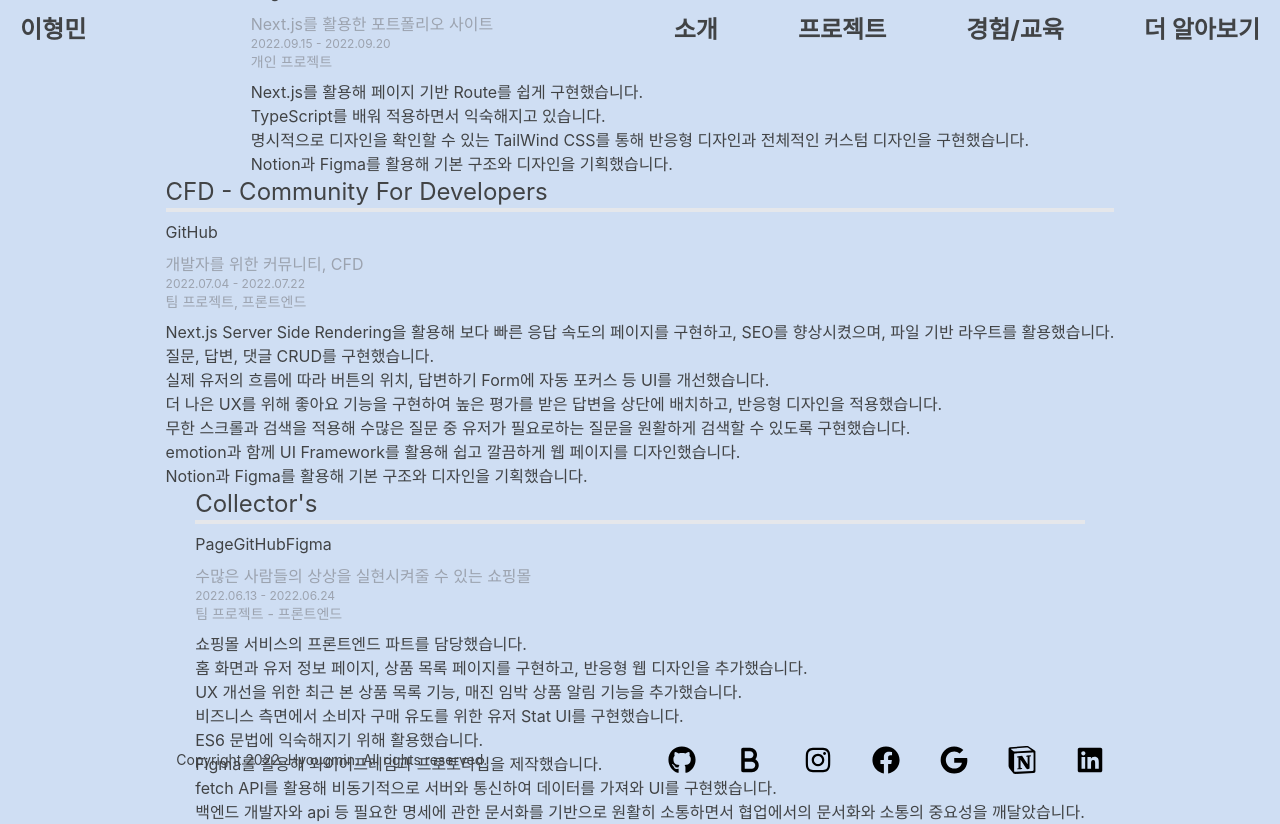
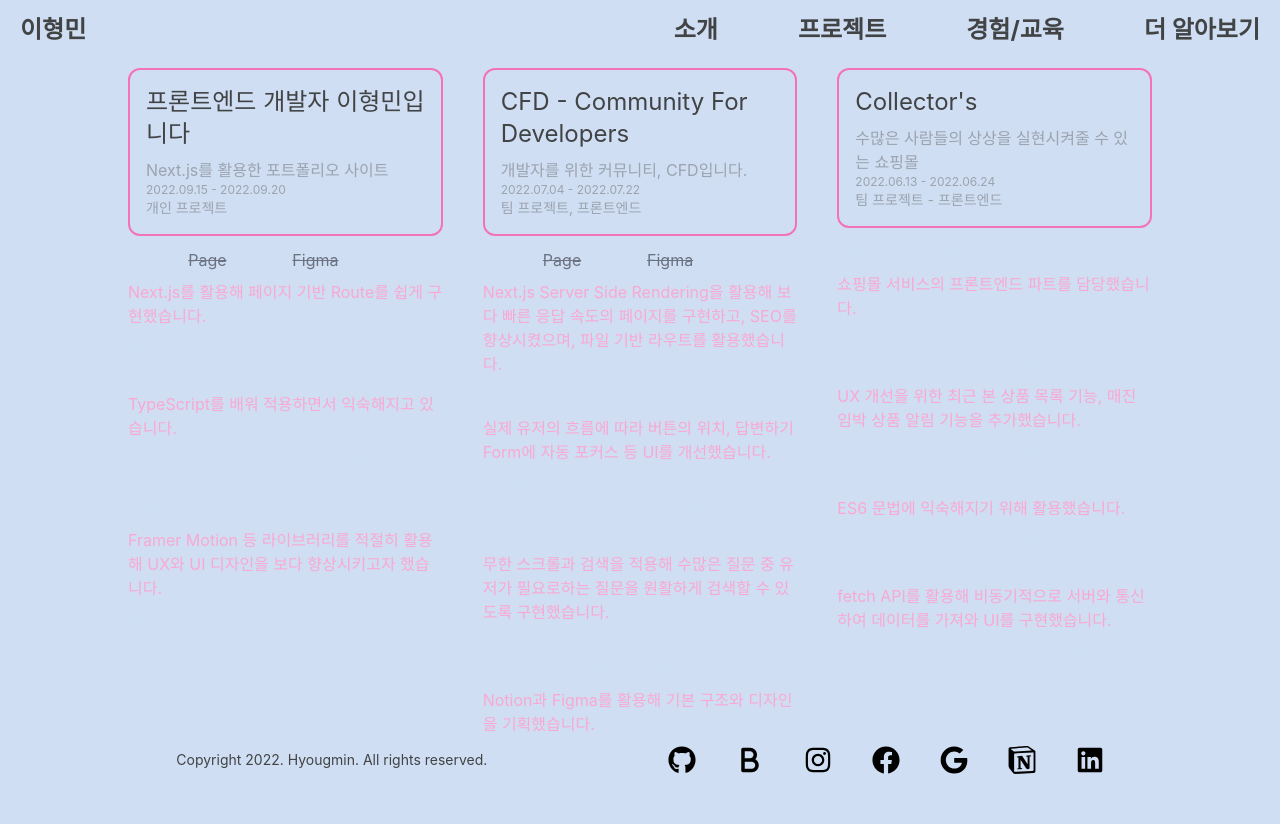
Before and after one commit to hyoungqu23/Hyoungmin_Portfolio, a Next.js app: page /projects in a window 1280 px wide. After the commit the page ends 800 px from the top, so only its background shows below. Built offline with nearby package versions, Linux system fonts and the light colour scheme; a web font is replaced by a local one.

Commit message:
Feat: ProjectDetail 컴포넌트 분리 생성 및 데이터 분리
- 동일한 코드를 반복하는 것을 방지하기 위해 데이터와 컴포넌트 분리
- UI 관련 이슈(grid) 해결

```diff
--- /dev/null
+++ b/components/projects/ProjectDetail/ProjectDetail.tsx
@@ -0,0 +1,59 @@
+import React from 'react';
+
+type Props = {
+  pageUrl?: string;
+  githubUrl: string;
+  notionUrl?: string;
+  figmaUrl?: string;
+  descriptions: string[];
+};
+
+const urlStyle = {
+  hasUrl: 'text-primary',
+  hasNotUrl: 'text-gray-500 line-through',
+};
+
+const ProjectDetail = (props: Props) => {
+  return (
+    <div className="row-start-2 row-end-3">
+      <div className="flex gap-2 mb-2">
+        <a
+          className={`${props.githubUrl ? urlStyle.hasUrl : urlStyle.hasNotUrl}`}
+          href={props.githubUrl}
+        >
+          GitHub
+        </a>
+        <a
+          className={`${props.pageUrl ? urlStyle.hasUrl : urlStyle.hasNotUrl}`}
+          href={props.pageUrl}
+        >
+          Page
+        </a>
+        <a
+          className={`${props.notionUrl ? urlStyle.hasUrl : urlStyle.hasNotUrl}`}
+          href={props.notionUrl}
+        >
+          Notion
+        </a>
+        <a
+          className={`${props.figmaUrl ? urlStyle.hasUrl : urlStyle.hasNotUrl}`}
+          href={props.figmaUrl}
+        >
+          Figma
+        </a>
+      </div>
+      <ul>
+        {props.descriptions.map((description, index) => (
+          <li
+            key={description}
+            className={`mb-2 text-md ${index % 2 ? 'text-primary' : 'text-pink-300'}`}
+          >
+            {description}
+          </li>
+        ))}
+      </ul>
+    </div>
+  );
+};
+
+export default ProjectDetail;
--- a/pages/projects/index.tsx
+++ b/pages/projects/index.tsx
@@ -1,96 +1,30 @@
+import React, { useState } from 'react';
 import type { NextPage } from 'next';
+import ProjectDetail from 'components/projects/ProjectDetail/ProjectDetail';
+import { PROJECTS } from 'data/projectsData';
 
 const Projects: NextPage = () => {
   return (
-    <div className="container flex flex-col items-center justify-center h-full mx-auto">
-      <div className="flex flex-col gap-2">
-        <h2 className="text-2xl border-b-4">포트폴리오</h2>
-        <div>
-          <a href="">Page</a>
-          <a href="https://github.com/hyoungqu23/Hyoungmin_Portfolio">GitHub</a>
-          <a href="https://www.notion.so/hyoungmin/Hyoungmin-148ffdf1a5fe480b865ff6a0de802444">
-            Notion
-          </a>
+    <div className="container grid items-start justify-center h-full grid-cols-3 gap-10 mx-auto">
+      {PROJECTS.map(project => (
+        <div key={project.title}>
+          <div className="relative flex flex-col row-span-1 gap-2 p-4 mb-3 text-left border-2 border-pink-400 rounded-xl">
+            <h2 className="text-2xl">{project.title}</h2>
+            <div>
+              <p className="text-gray-400">{project.summary}</p>
+              <p className="text-xs text-gray-400">{project.period}</p>
+              <p className="text-sm text-gray-400">{project.type}</p>
+            </div>
+          </div>
+          <ProjectDetail
+            pageUrl={project?.pageUrl}
+            githubUrl={project?.githubUrl}
+            notionUrl={project?.notionUrl}
+            figmaUrl={project?.figmaUrl}
+            descriptions={project.descriptions}
+          />
         </div>
-        <div>
-          <p className="text-gray-400">Next.js를 활용한 포트폴리오 사이트</p>
-          <p className="text-xs text-gray-400">2022.09.15 - 2022.09.20</p>
-          <p className="text-sm text-gray-400">개인 프로젝트</p>
-        </div>
-        <ul>
-          <li>Next.js를 활용해 페이지 기반 Route를 쉽게 구현했습니다.</li>
-          <li>TypeScript를 배워 적용하면서 익숙해지고 있습니다.</li>
-          <li>
-            명시적으로 디자인을 확인할 수 있는 TailWind CSS를 통해 반응형 디자인과 전체적인 커스텀
-            디자인을 구현했습니다.
-          </li>
-          <li>Notion과 Figma를 활용해 기본 구조와 디자인을 기획했습니다.</li>
-        </ul>
-      </div>
-      <div className="flex flex-col gap-2">
-        <h2 className="text-2xl border-b-4">CFD - Community For Developers</h2>
-        <div>
-          <a href="https://github.com/hyoungqu23/CFD">GitHub</a>
-        </div>
-        <div>
-          <p className="text-gray-400">개발자를 위한 커뮤니티, CFD</p>
-          <p className="text-xs text-gray-400">2022.07.04 - 2022.07.22</p>
-          <p className="text-sm text-gray-400">팀 프로젝트, 프론트엔드</p>
-        </div>
-        <ul>
-          <li>
-            Next.js Server Side Rendering을 활용해 보다 빠른 응답 속도의 페이지를 구현하고, SEO를
-            향상시켰으며, 파일 기반 라우트를 활용했습니다.
-          </li>
-          <li>질문, 답변, 댓글 CRUD를 구현했습니다.</li>
-          <li>
-            실제 유저의 흐름에 따라 버튼의 위치, 답변하기 Form에 자동 포커스 등 UI를 개선했습니다.
-          </li>
-          <li>
-            더 나은 UX를 위해 좋아요 기능을 구현하여 높은 평가를 받은 답변을 상단에 배치하고, 반응형
-            디자인을 적용했습니다.
-          </li>
-          <li>
-            무한 스크롤과 검색을 적용해 수많은 질문 중 유저가 필요로하는 질문을 원활하게 검색할 수
-            있도록 구현했습니다.
-          </li>
-          <li>emotion과 함께 UI Framework를 활용해 쉽고 깔끔하게 웹 페이지를 디자인했습니다.</li>
-          <li>Notion과 Figma를 활용해 기본 구조와 디자인을 기획했습니다.</li>
-        </ul>
-      </div>
-      <div className="flex flex-col gap-2">
-        <h2 className="text-2xl border-b-4">Collector's</h2>
-        <div>
-          <a href="https://collectors-twenty.herokuapp.com/">Page</a>
-          <a href="https://github.com/Elice-Team-20/Collectors">GitHub</a>
-          <a href="https://www.figma.com/file/MmTalHhD88uGEyQJGJKyoe/Pet-Shop?node-id=637%3A49">
-            Figma
-          </a>
-        </div>
-        <div>
-          <p className="text-gray-400">수많은 사람들의 상상을 실현시켜줄 수 있는 쇼핑몰</p>
-          <p className="text-xs text-gray-400">2022.06.13 - 2022.06.24</p>
-          <p className="text-sm text-gray-400">팀 프로젝트 - 프론트엔드</p>
-        </div>
-        <ul>
-          <li>쇼핑몰 서비스의 프론트엔드 파트를 담당했습니다.</li>
-          <li>
-            홈 화면과 유저 정보 페이지, 상품 목록 페이지를 구현하고, 반응형 웹 디자인을
-            추가했습니다.
-          </li>
-          <li>UX 개선을 위한 최근 본 상품 목록 기능, 매진 임박 상품 알림 기능을 추가했습니다.</li>
-          <li>비즈니스 측면에서 소비자 구매 유도를 위한 유저 Stat UI를 구현했습니다.</li>
-          <li>ES6 문법에 익숙해지기 위해 활용했습니다.</li>
-          <li>Figma를 활용해 와이어프레임과 프로토타입을 제작했습니다.</li>
-          <li>
-            fetch API를 활용해 비동기적으로 서버와 통신하여 데이터를 가져와 UI를 구현했습니다.
-          </li>
-          <li>
-            백엔드 개발자와 api 등 필요한 명세에 관한 문서화를 기반으로 원활히 소통하면서 협업에서의
-            문서화와 소통의 중요성을 깨달았습니다.
-          </li>
-        </ul>
-      </div>
+      ))}
     </div>
   );
 };
```
